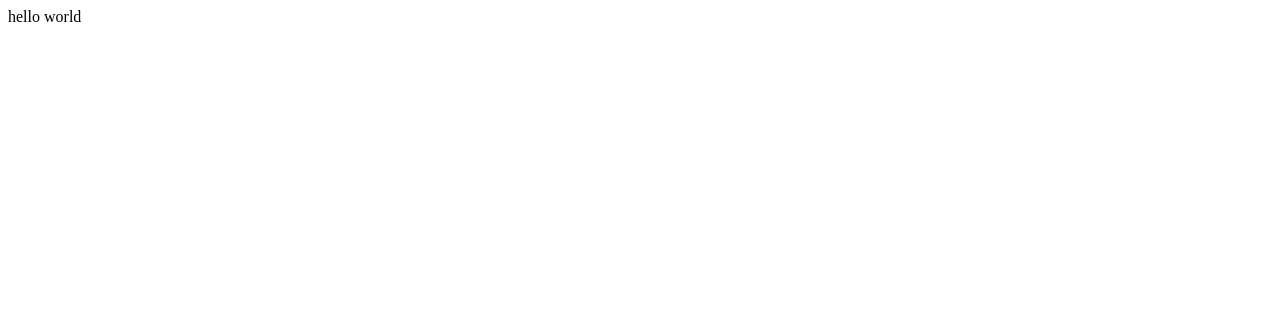
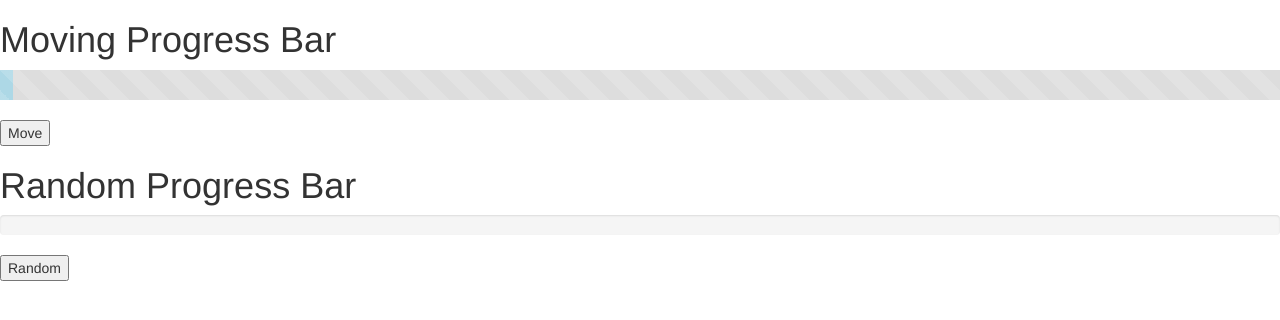
Before and after one commit to JohnSawyer8/day77, a plain HTML site: page index.html in a window 1280 px wide. Drawn offline with nearby package versions, Linux system fonts and the light colour scheme.

Commit message:
make progess bar

```diff
--- /dev/null
+++ b/css/styles.css
@@ -0,0 +1,10 @@
+#myProgress {
+  width: 100%;
+  background-color: grey;
+}
+
+#myBar {
+  width: 1%;
+  height: 30px;
+  background-color: green;
+}
--- a/index.html
+++ b/index.html
@@ -1 +1,97 @@
-hello world
+<!DOCTYPE html>
+<html lang="en">
+
+<head>
+  <title>Bootstrap Example</title>
+  <meta charset="utf-8">
+  <meta name="viewport" content="width=device-width, initial-scale=1">
+  <link rel="stylesheet" href="https://maxcdn.bootstrapcdn.com/bootstrap/3.4.0/css/bootstrap.min.css">
+  <script src="https://ajax.googleapis.com/ajax/libs/jquery/3.4.0/jquery.min.js"></script>
+  <script src="https://maxcdn.bootstrapcdn.com/bootstrap/3.4.0/js/bootstrap.min.js"></script>
+  <script
+  src="https://code.jquery.com/jquery-3.4.1.js"
+  integrity="sha256-WpOohJOqMqqyKL9FccASB9O0KwACQJpFTUBLTYOVvVU="
+  crossorigin="anonymous"></script>
+</head>
+<body>
+
+<!-- <div class="container"> -->
+  <!-- <h2>Basic Animated Progress Bar</h2> -->
+  <!-- <div class="progress"> -->
+    <!-- <div class="progress-bar progress-bar-striped active" role="progressbar" aria-valuenow="70" aria-valuemin="0" aria-valuemax="100" style="width:50%"> -->
+      <!-- <span class="sr-only">70% Complete</span> -->
+    <!-- </div> -->
+  <!-- </div> -->
+<!-- </div> -->
+
+</body>
+<h1>Moving Progress Bar</h1>
+
+<div class="progress-bar-striped active" id="myProgress">
+  <div id="myBar" class="progress-bar-striped active"></div>
+</div>
+
+<style>
+#myProgress {
+  width: 100%;
+  background-color: #ddd;
+
+}
+
+#myBar {
+  width: 1%;
+  height: 30px;
+  background-color: lightblue;
+}
+</style>
+<body>
+
+
+
+
+
+<br>
+<button onclick="move()">Move</button>
+
+<script>
+function move() {
+  var elem = document.getElementById("myBar");
+  var width = 1;
+  var id = setInterval(frame, 10);
+  function frame() {
+    if (width >= 100) {
+      clearInterval(id);
+    } else {
+      width++;
+      elem.style.width = width + '%';
+    }
+  }
+}
+
+</script>
+
+<h1> Random Progress Bar</h1>
+</body>
+ <div class="progress">
+        <div class="progress-bar" role="progressbar" aria-valuenow="70" aria-valuemin="0" aria-valuemax="100" style="width:0%">
+            <span class="sr-only">70% Complete</span>
+        </div>
+    </div>
+   <div>
+		<button id="randomProgress">Random</button>
+   </div>
+
+          <script>
+	function randomProgress(e){
+
+		myRandom = Math.random()*100;
+		myRandom = Math.round(myRandom);
+		$(".progress-bar").css("width", myRandom + "%")
+		console.log(myRandom);
+	}
+   	$("#randomProgress").click(randomProgress);
+
+   </script>
+
+
+</html>
```
Also changed, not shown: js/main.js (added, +13 -0 lines).
